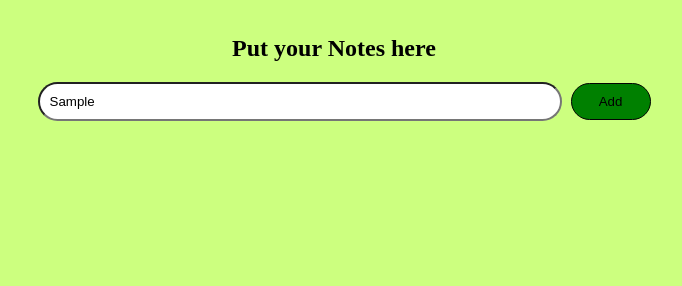
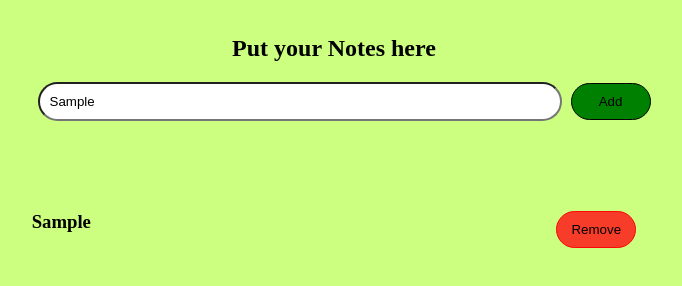
Before and after one commit to SaikatGhoshNIT/SessionNotes, a plain HTML site: page index.html in a window 1280 px wide. Both pictures are taken after typing "Sample" into the empty fields and a click on the button "Add". Shown: the whole page, without its empty margins (306-988 px from the left). Drawn offline with Linux system fonts and the light colour scheme.

Commit message:
fix: the adding of notes on UI

```diff
--- a/index.html
+++ b/index.html
@@ -11,8 +11,8 @@
     <div>
         <h2>Put your Notes here</h2>
         <input id="noteInput" type="text" placeholder="Write Note">
-        <button class="Add" onclick={addSession}>Add</button>
-        <div class="list">
+        <button class="Add" onclick={addSession()}>Add</button>
+        <div id="list">
 
         </div>
     </div>
--- a/index.js
+++ b/index.js
@@ -1,23 +1,26 @@
 function addSession(){
     const body = document.body
     const note = document.querySelector("#noteInput")
-    const list = document.querySelector(".list")
+    const list = document.querySelector("#list")
 
     const item = document.createElement("div")
-    const itemText = document.createElement("p")
+    const itemText = document.createElement("h3")
     const removeButton = document.createElement("button")
 
     itemText.innerText = note.value
     removeButton.classList.add("remove")
+   // removeButton.textContent("Remove")
+    removeButton.innerText = "Remove"
+    item.classList.add("item")
 
     item.appendChild(itemText)
     item.appendChild(removeButton)
 
     list.appendChild(item)
 
-    note.value=""
+    // note.value=""
 
-    removeButton.addEventListener("click", ()=>{
-        list.removeChild(item)
-    })
+    // removeButton.addEventListener("click", ()=>{
+    //     list.removeChild(item)
+    // })
 }
--- a/style.css
+++ b/style.css
@@ -21,12 +21,19 @@ input{
     width: 500px;
 }
 
+.item{
+    display: flex;
+    justify-content:space-around;
+
+}
+
 button.Add{
     background-color: green;
     padding: 10px;
     border: 0.5px solid rgb(3, 3, 3);
     border-radius: 50px;
     width : 80px;
+    cursor: pointer;
 }
 
 button.remove{
@@ -35,4 +42,5 @@ button.remove{
     border: 0.5px solid rgb(250, 8, 4);
     border-radius: 50px;
     width : 80px;
+    cursor: pointer;
 }
```
